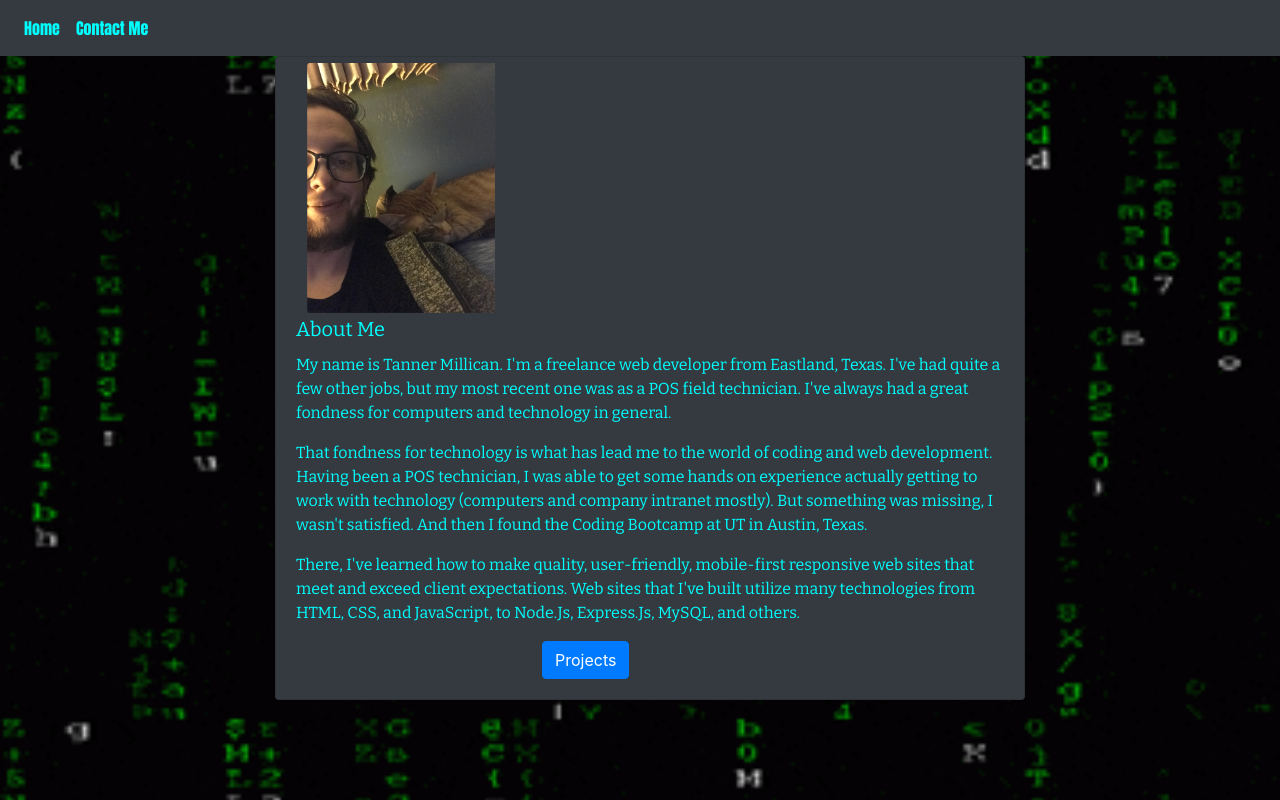
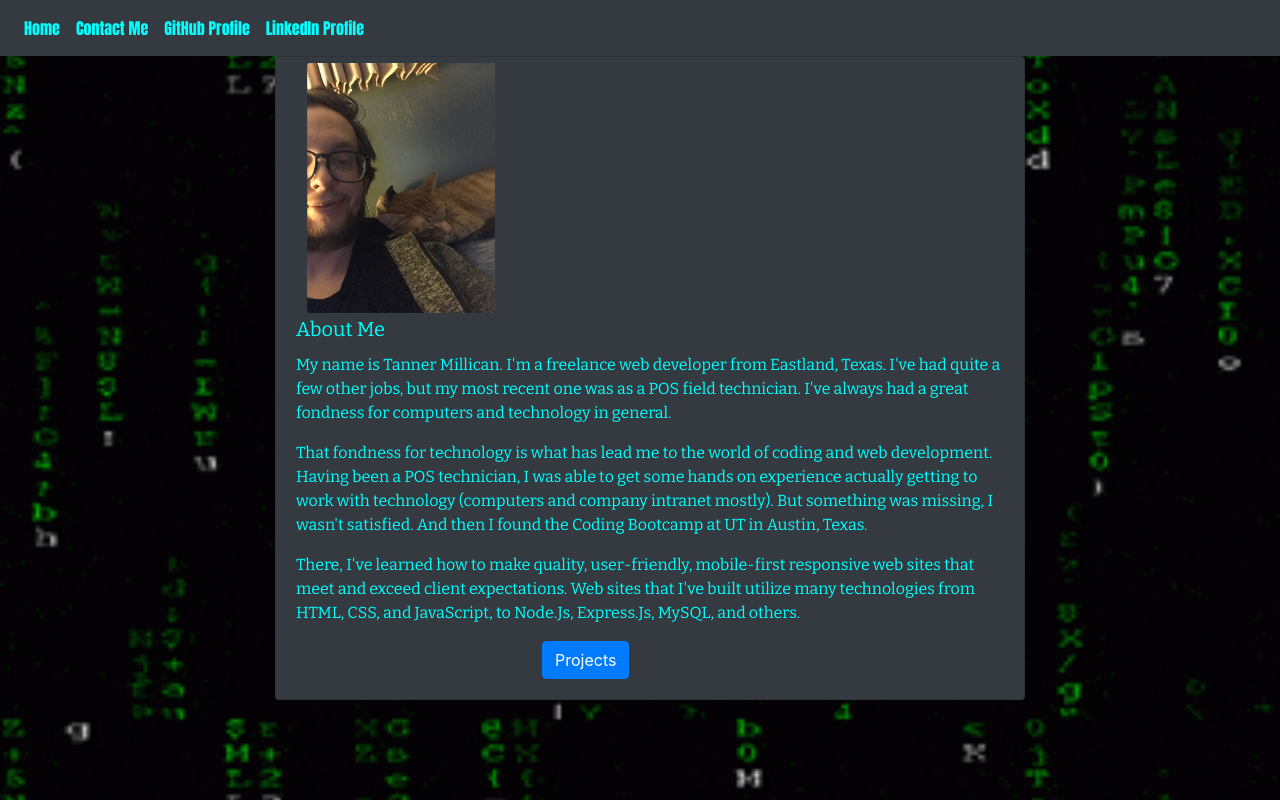
Before and after one commit to TannerMillican/PortfolioWithBackend, a website: page public/index.html in a window 1280 px wide. Drawn offline with nearby package versions, Linux system fonts and the light colour scheme.

Commit message:
added links to github and linkedin profiles in nav bar

```diff
--- a/public/index.html
+++ b/public/index.html
@@ -34,6 +34,12 @@
                 </li>
                 <li class="nav-item">
                     <a class="nav-link" id="nav-text" href="/contact">Contact Me</a>
+                </li>
+                <li class="nav-item">
+                    <a class="nav-link" id="nav-text" href="https://github.com/TannerMillican">GitHub Profile</a>
+                </li>
+                <li class="nav-item">
+                    <a class="nav-link" id="nav-text" href="https://www.linkedin.com/in/tanner-millican-8136b619b/">LinkedIn Profile</a>
                 </li>
             </ul>
         </div>
```
Also changed, not shown: public/js/app.js (deleted, +0 -7 lines).
